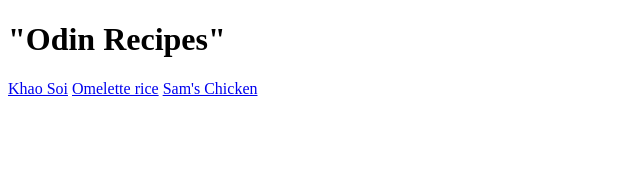
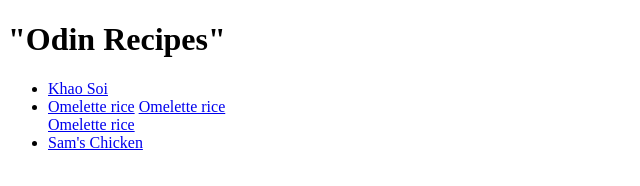
Before and after one commit to adhards1/odin-recipes, a plain HTML site: page index.html in a window 1280 px wide. Shown: the whole page, without its empty margins (0-640 px from the left). Drawn offline with Linux system fonts and the light colour scheme.

Commit message:
Put anchors to other pages in an unordered list.

```diff
--- a/index.html
+++ b/index.html
@@ -7,8 +7,11 @@
 </head>
 <body>
     <h1>"Odin Recipes"</h1>
-    <a href="recipes/khaosoi.html">Khao Soi</a>
-    <a href="recipes/omeletterice.html">Omelette rice</a>
-    <a href="recipes/samschicken.html">Sam's Chicken</a>
+    <ul>
+        <li><a href="recipes/khaosoi.html">Khao Soi</a></li>
+        <li><a href="recipes/omeletterice.html">Omelette rice</a>    <a href="recipes/omeletterice.html">Omelette rice</a></li>
+        <a href="recipes/omeletterice.html">Omelette rice</a>
+        <li><a href="recipes/samschicken.html">Sam's Chicken</a></li>
+    </ul>
 </body>
 </html>
```
